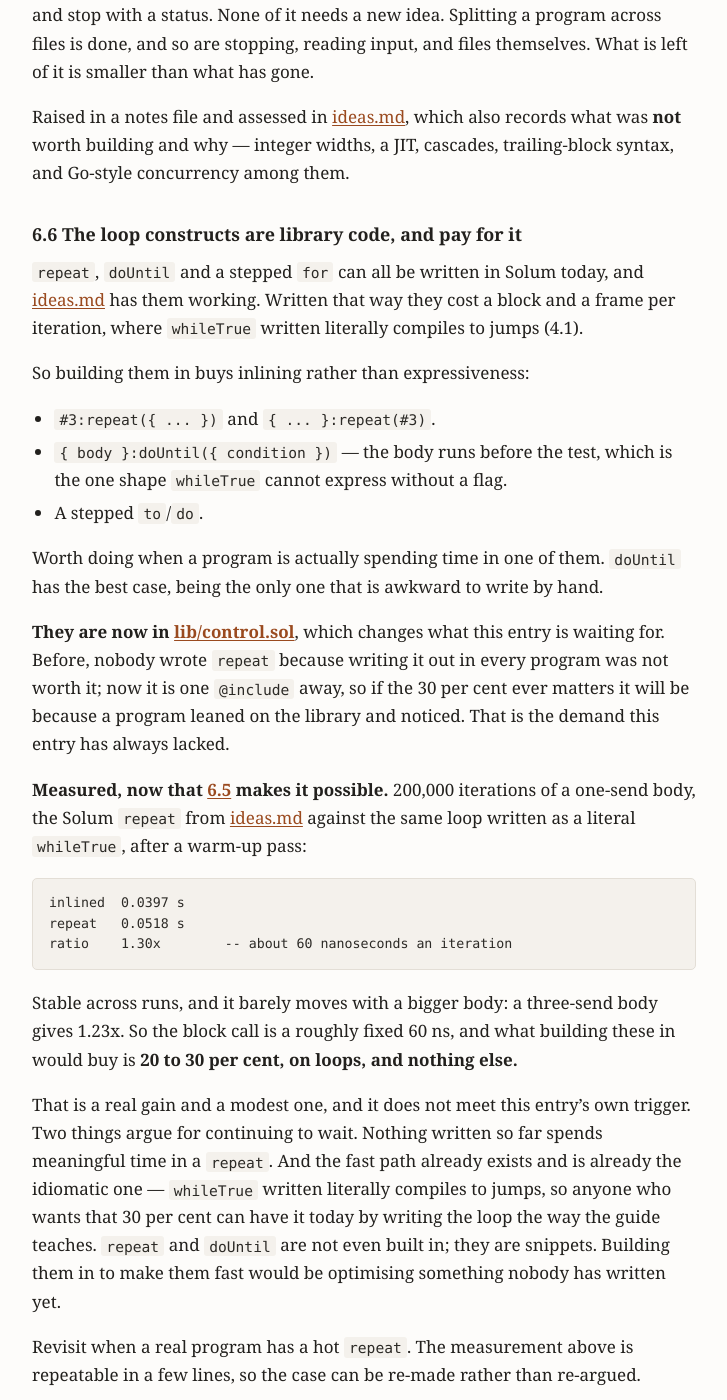
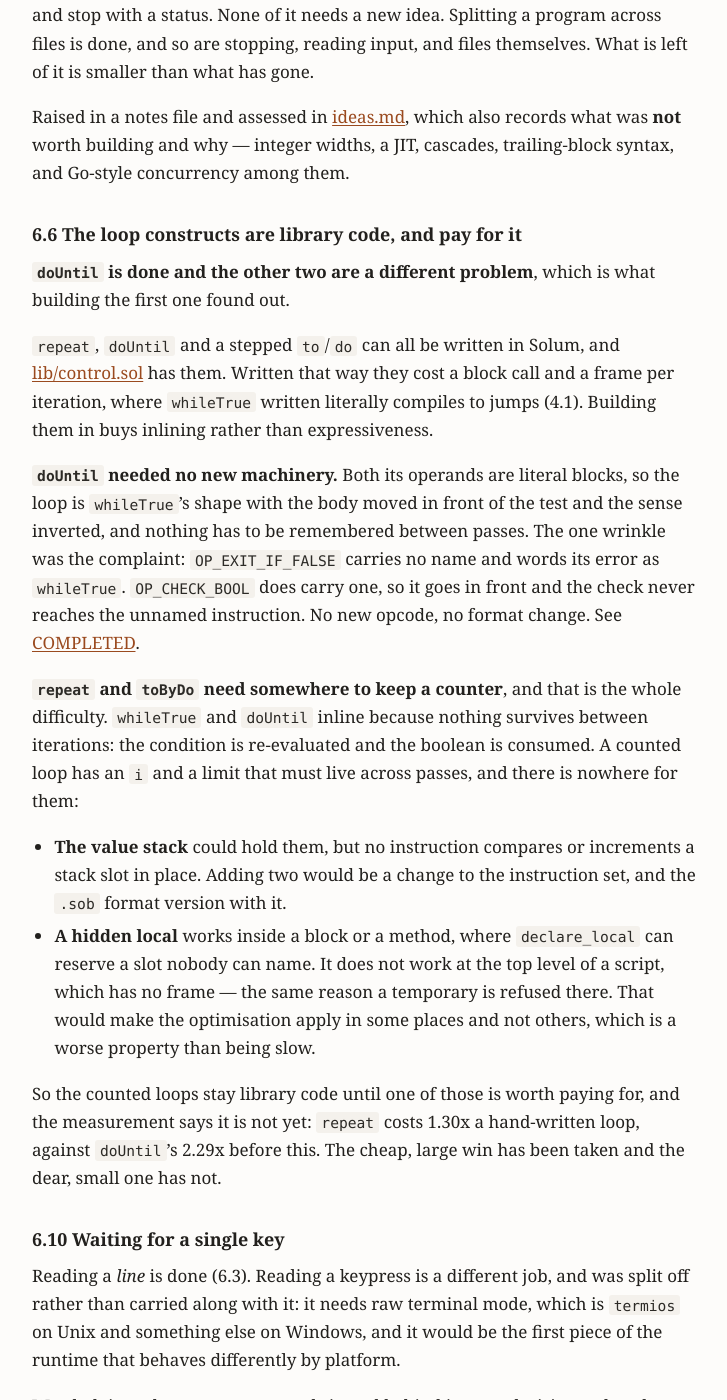
Before and after one commit to hansolovkarlsson/Solveig, a Jekyll site: the page built from docs/ROADMAP.md, in a window 1280 px wide and 1400 px high, scrolled down 6796 px. Shown: the whole window, without its empty margins (276-1003 px from the left). Built offline with Jekyll 4.4.1, drawn with Linux system fonts in a browser that asks for light colours; our own code applies the rules of GitHub Pages for plain Markdown files; some of the changed text lies outside the part shown.

Commit message:
Build doUntil into the language, and inline it
Roadmap 6.6, the half of it that could be had without changing the
instruction set.

The entry sat unbuilt because the wrong construct was measured. `repeat`
costs one block call an iteration and inlining it buys 1.30x, which is
not worth a change. `doUntil` pays for two -- its condition is a block
as well as its body -- plus the `done:not` send the library version
needed. Over 200,000 iterations:

    library doUntil   0.0706 s
    hand-written flag 0.0395 s
    inlined doUntil   0.0309 s

2.29x the library version, and 1.28x the loop it replaces. The second
number is the point: writing that loop by hand needs a `done` flag
outside it, and the flag costs two sends an iteration that jumps do not
need. doUntil is now the fastest way to write it rather than a
convenience paid for.

The wrinkle was the complaint, not the loop. The shape is whileTrue's
with the body in front of the test and the sense inverted, and there is
no OP_EXIT_IF_TRUE. Adding one meant a new opcode and a name index on
it, since OP_EXIT_IF_FALSE carries none and words its error as
whileTrue. Instead OP_CHECK_BOOL -- which already carries a name and
already refuses a non-boolean -- goes in front, so the unnamed
instruction can only ever see a boolean. No new opcode, no format
change.

A test asserts the inlined and sent forms produce the same first line
and that neither says whileTrue.

lib/control.sol no longer defines doUntil: a definition there would be a
trap rather than an override, bypassed exactly where it was most wanted.

repeat and toByDo stay library code, and building this found out why
they are a different problem. Nothing survives between iterations of
whileTrue or doUntil. A counted loop has an i and a limit that must live
across passes, and there is nowhere for them: no instruction compares or
increments a stack slot in place, and a hidden local works inside a
block but not at the top level, which has no frame.

Co-Authored-By: Claude Opus 5 <noreply@anthropic.com>
Claude-Session: https://claude.ai/code/session_014Emnizwfra15qgDU979HaB

````diff
--- a/docs/ROADMAP.md
+++ b/docs/ROADMAP.md
@@ -272,53 +272,42 @@ trailing-block syntax, and Go-style concurrency among them.
 
 ### 6.6 The loop constructs are library code, and pay for it
 
-`repeat`, `doUntil` and a stepped `for` can all be written in Solum today, and
-[ideas.md](ideas.md#already-there-or-already-writable) has them working. Written
-that way they cost a block and a frame per iteration, where `whileTrue` written
-literally compiles to jumps (4.1).
+**`doUntil` is done and the other two are a different problem**, which is what
+building the first one found out.
 
-So building them in buys inlining rather than expressiveness:
+`repeat`, `doUntil` and a stepped `to`/`do` can all be written in Solum, and
+[lib/control.sol](../lib/control.sol) has them. Written that way they cost a
+block call and a frame per iteration, where `whileTrue` written literally
+compiles to jumps (4.1). Building them in buys inlining rather than
+expressiveness.
 
-- `#3:repeat({ ... })` and `{ ... }:repeat(#3)`.
-- `{ body }:doUntil({ condition })` — the body runs before the test, which is
-  the one shape `whileTrue` cannot express without a flag.
-- A stepped `to`/`do`.
+**`doUntil` needed no new machinery.** Both its operands are literal blocks, so
+the loop is `whileTrue`'s shape with the body moved in front of the test and the
+sense inverted, and nothing has to be remembered between passes. The one wrinkle
+was the complaint: `OP_EXIT_IF_FALSE` carries no name and words its error as
+`whileTrue`. `OP_CHECK_BOOL` does carry one, so it goes in front and the check
+never reaches the unnamed instruction. No new opcode, no format change. See
+[COMPLETED](COMPLETED.md#66-the-loop-constructs-are-library-code-and-pay-for-it).
 
-Worth doing when a program is actually spending time in one of them. `doUntil`
-has the best case, being the only one that is awkward to write by hand.
+**`repeat` and `toByDo` need somewhere to keep a counter**, and that is the
+whole difficulty. `whileTrue` and `doUntil` inline because nothing survives
+between iterations: the condition is re-evaluated and the boolean is consumed.
+A counted loop has an `i` and a limit that must live across passes, and there is
+nowhere for them:
 
-**They are now in [lib/control.sol](../lib/control.sol)**, which changes what
-this entry is waiting for. Before, nobody wrote `repeat` because writing it out
-in every program was not worth it; now it is one `@include` away, so if the
-30 per cent ever matters it will be because a program leaned on the library and
-noticed. That is the demand this entry has always lacked.
+- **The value stack** could hold them, but no instruction compares or increments
+  a stack slot in place. Adding two would be a change to the instruction set,
+  and the `.sob` format version with it.
+- **A hidden local** works inside a block or a method, where `declare_local` can
+  reserve a slot nobody can name. It does not work at the top level of a script,
+  which has no frame — the same reason a temporary is refused there. That would
+  make the optimisation apply in some places and not others, which is a worse
+  property than being slow.
 
-**Measured, now that [6.5](COMPLETED.md#65-measuring-from-inside-the-language)
-makes it possible.** 200,000 iterations of a one-send body, the Solum `repeat`
-from [ideas.md](ideas.md) against the same loop written as a literal
-`whileTrue`, after a warm-up pass:
-
-```
-inlined  0.0397 s
-repeat   0.0518 s
-ratio    1.30x        -- about 60 nanoseconds an iteration
-```
-
-Stable across runs, and it barely moves with a bigger body: a three-send body
-gives 1.23x. So the block call is a roughly fixed 60 ns, and what building these
-in would buy is **20 to 30 per cent, on loops, and nothing else.**
-
-That is a real gain and a modest one, and it does not meet this entry's own
-trigger. Two things argue for continuing to wait. Nothing written so far spends
-meaningful time in a `repeat`. And the fast path already exists and is already
-the idiomatic one — `whileTrue` written literally compiles to jumps, so anyone
-who wants that 30 per cent can have it today by writing the loop the way the
-guide teaches. `repeat` and `doUntil` are not even built in; they are snippets.
-Building them in to make them fast would be optimising something nobody has
-written yet.
-
-Revisit when a real program has a hot `repeat`. The measurement above is
-repeatable in a few lines, so the case can be re-made rather than re-argued.
+So the counted loops stay library code until one of those is worth paying for,
+and the measurement says it is not yet: `repeat` costs 1.30x a hand-written
+loop, against `doUntil`'s 2.29x before this. The cheap, large win has been
+taken and the dear, small one has not.
 
 ### 6.10 Waiting for a single key
 
@@ -360,14 +349,15 @@ and every concept the guide names now has a runnable example; and the include
 that started it has since been given a syntax that admits what it is (6.13) —
 so in order of what would be missed next:
 
-1. **Inlining the loop constructs** (6.6), which has something to measure it
-   with now: `timeToRun(#n)` says 1.30x, so it is real and modest — and
-   `lib/control.sol` now gives a program a reason to lean on the loops in the
-   first place.
+Nothing on this list came from a program wanting it. Both entries that did —
+[6.15](COMPLETED.md#615-there-is-no-dictionary-and-no-way-to-build-one) and
+[6.16](COMPLETED.md#616-an-array-cannot-be-sliced) — are built, and so is the
+half of [6.6](#66-the-loop-constructs-are-library-code-and-pay-for-it) that
+could be had without changing the instruction set.
 
-Nothing else on this list came from a program wanting it. Both entries that did
-— [6.15](COMPLETED.md#615-there-is-no-dictionary-and-no-way-to-build-one) and
-[6.16](COMPLETED.md#616-an-array-cannot-be-sliced) — are built.
+What is left is **6.6's counted loops**, which want a new opcode or a hidden
+local; **6.10** and **6.12**, both waiting for a program that needs them; and
+the decision below.
 
 Not ordered: **a single keypress** (6.10) and **a byte type** (6.12) both wait
 for a program that needs them. That was true of the whole list until
````
Also changed, not shown: docs/CHANGELOG.md (+52 -0 lines), docs/COMPLETED.md (+58 -0 lines), docs/GUIDE.md (+20 -6 lines), docs/REFERENCE.md (+23 -7 lines), 4 other files.
